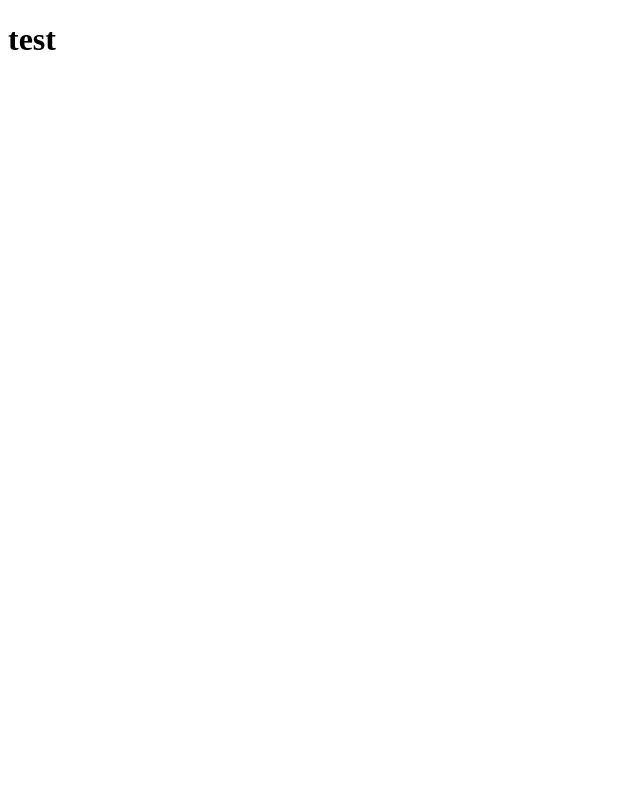
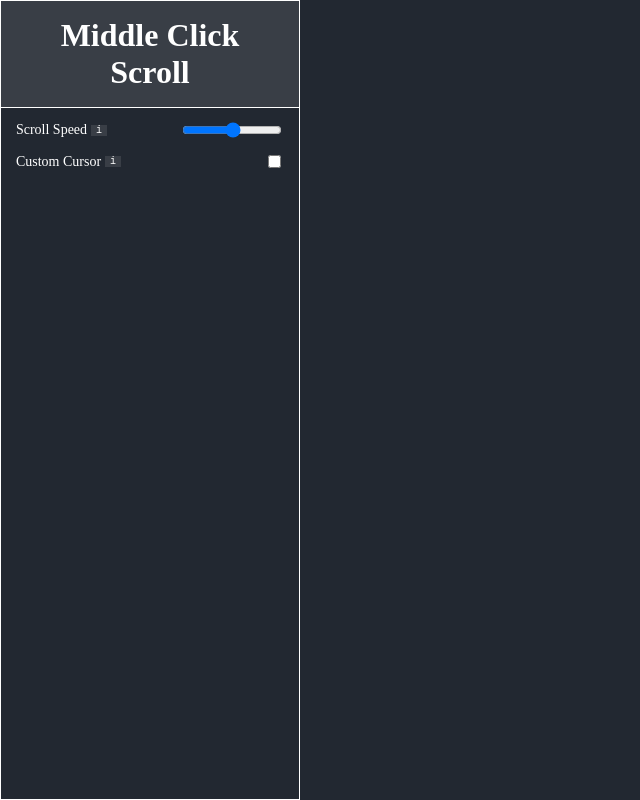
Before and after one commit to LynithDev/chrome-middle-click-scroll, a website with bundled scripts: page src/index.html in a window 1280 px wide. Shown: the whole page, without its empty margins (0-640 px from the left). Built offline with nearby package versions, Linux system fonts and the light colour scheme; some packages are replaced by stand-ins of ours.

Commit message:
Didn't push oops

```diff
--- a/esbuild.mjs
+++ b/esbuild.mjs
@@ -34,7 +34,7 @@ const ctx = await esbuild.context({
 if (DEV) {
     console.log("\u001b[44m\u001b[1;30m WATCHING MODE \u001b[0m\n")
 
-    const watcher = chokidar.watch("src/**/*.{ts,tsx,js,jsx,html}", {
+    const watcher = chokidar.watch("src/**/*.{ts,tsx,js,jsx,html,css}", {
         persistent: true,
     });
 
--- a/src/index.html
+++ b/src/index.html
@@ -4,8 +4,31 @@
     <meta charset="UTF-8">
     <meta name="viewport" content="width=device-width, initial-scale=1.0">
     <title>Document</title>
+    <script src="./index.ts" type="module" defer></script>
+    <link rel="stylesheet" href="style.css">
 </head>
 <body>
-    <h1>test</h1>
+    <main>
+        <h1>Middle Click Scroll</h1>
+        <div class="divider"></div>
+
+        <div class="options">
+            <div class="option">
+                <label for="scroll_speed">
+                    <h3>Scroll Speed <span>i</span></h3>
+                    <p>Change the scroll speed multiplier.</p>
+                </label>
+                <input type="range" name="scroll_speed" id="scroll_speed" min="1" max="50" step="1">
+            </div>
+
+            <div class="option">
+                <label for="custom_cursor">
+                    <h3>Custom Cursor <span>i</span></h3>
+                    <p>Change the cursor based on the direction.</p>
+                </label>
+                <input type="checkbox" name="custom_cursor" id="custom_cursor">
+            </div>
+        </div>
+    </main>
 </body>
 </html>
--- a/src/index.ts
+++ b/src/index.ts
@@ -1 +1,21 @@
-console.log("Hello World!")
+const scroll_speed_input = document.getElementById("scroll_speed") as HTMLInputElement;
+const custom_cursor_input = document.getElementById("custom_cursor") as HTMLInputElement;
+
+chrome.storage.local.get("scroll_speed", (data) => {
+    scroll_speed_input.value = String(data.scroll_speed);
+});
+
+chrome.storage.local.get("custom_cursor", (data) => {
+    console.log(data);
+    custom_cursor_input.checked = data.custom_cursor;
+});
+
+scroll_speed_input.addEventListener("change", () => {
+    const scroll_speed = Number(scroll_speed_input.value);
+    chrome.storage.local.set({ scroll_speed });
+});
+
+custom_cursor_input.addEventListener("change", () => {
+    const custom_cursor = custom_cursor_input.checked;
+    chrome.storage.local.set({ custom_cursor });
+});
--- /dev/null
+++ b/src/style.css
@@ -0,0 +1,107 @@
+html {
+    width: 300px;
+    height: 400px;
+}
+
+body {
+    padding: 0;
+    margin: 0;
+    border: 1px solid white;
+    background-color: #222831;
+    box-sizing: border-box;
+    height: 100vh;
+    overflow: hidden;
+    color: white;
+}
+
+main {
+    display: flex;
+    flex-direction: column;
+    align-items: center;
+    justify-content: center;
+}
+
+h1 {
+    margin: 0;
+    padding: 16px;
+    box-sizing: border-box;
+    width: 100%;
+    text-align: center;
+    background-color: #393E46;
+}
+
+.divider {
+    width: 100%;
+    height: 1px;
+    background-color: white;
+}
+
+.options {
+    display: flex;
+    flex-direction: column;
+    align-items: center;
+    justify-content: center;
+    margin: 10px 20px;
+    gap: 10px;
+    width: 90%;
+}
+
+.option {
+    display: flex;
+    flex-direction: row;
+    justify-content: space-between;
+    align-items: center;
+    width: 100%;
+}
+
+.option input[type="range"] {
+    width: 100px;
+    height: 20px;
+    background-color: #d3d3d3;
+    color: white;
+    text-align: center;
+    outline: none;
+}
+
+.option label {
+    position: relative;
+}
+
+.option label h3 {
+    margin: 0;
+    padding: 0;
+    font-size: 14px;
+    font-weight: 400;
+    display: flex;
+    flex-direction: row;
+    justify-content: center;
+    align-items: center;
+    gap: 4px;
+}
+
+.option label h3 span {
+    font-size: 10px;
+    font-family: monospace;
+    background-color: #393E46;
+    padding: 0 5px;
+}
+
+.option label p {
+    margin: 0;
+    margin-block-start: 3px;
+    padding: 5px;
+    font-size: 12px;
+    color: #c9c9c9;
+    position: absolute;
+    z-index: 100;
+    background-color: #313131fb;
+
+    transition: 0.3s;
+    opacity: 0;
+    pointer-events: none;
+}
+
+.option label h3:hover + p {
+    opacity: 1;
+    pointer-events: all;
+}
```
Also changed, not shown: src/manifest.json.
